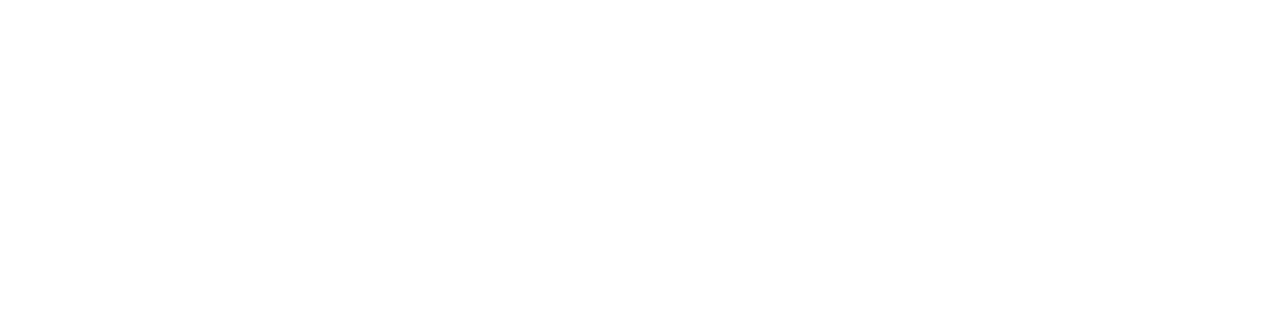
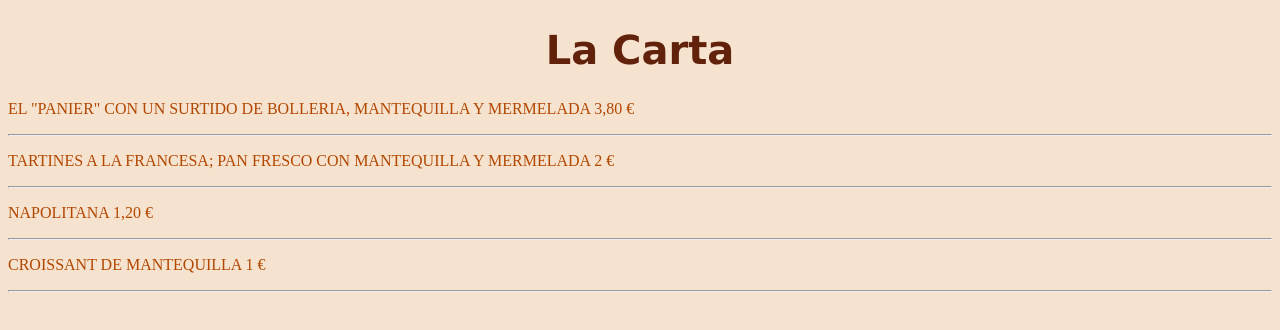
Before and after one commit to CentoVG/practica7.2, a plain HTML site: page lacarta.html in a window 1280 px wide. Drawn offline with Linux system fonts and the light colour scheme.

Commit message:
saved carta, index and cafe, index and carta done, contacto and carta created

```diff
--- a/lacarta.html
+++ b/lacarta.html
@@ -3,13 +3,37 @@
 <head>
    <meta charset="UTF-8">
    <title>La Carta</title>
+   <style>
+
+       h1#titulo{
+            font-weight: bold;
+            font-size: 40px;
+            font-family: Verdana;
+            color: #61210B;
+            text-align: center;
+        }
+
+        body{
+            background-color: #F5E3CF;
+        }
+
+        p{
+            color:#B34700;
+        }
+
+   </style>
 </head>
 <body>
    <header>
+        <h1 id="titulo">La Carta</h1>
    </header>
-   <nav>
-   </nav>
    <main>
+       <article>
+           <p>EL "PANIER" CON UN SURTIDO DE BOLLERIA, MANTEQUILLA Y MERMELADA 3,80 €</p><hr>
+           <p>TARTINES A LA FRANCESA; PAN FRESCO CON MANTEQUILLA Y MERMELADA 2 €</p><hr>
+           <p>NAPOLITANA 1,20 €</p><hr>
+           <p>CROISSANT DE MANTEQUILLA 1 €</p><hr>
+       </article>
    </main>
    <footer>
    </footer>
```
Also changed, not shown: contacto.html (+4 -2 lines), elcafe.html (added, +30 -0 lines), index.html (+3 -0 lines).
